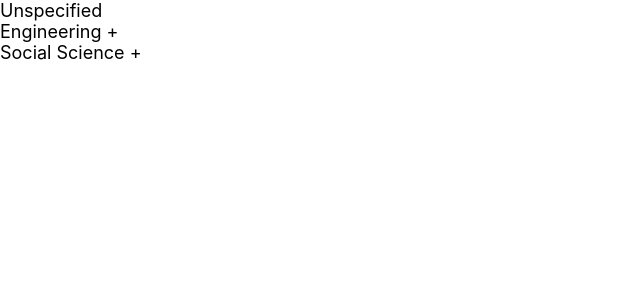
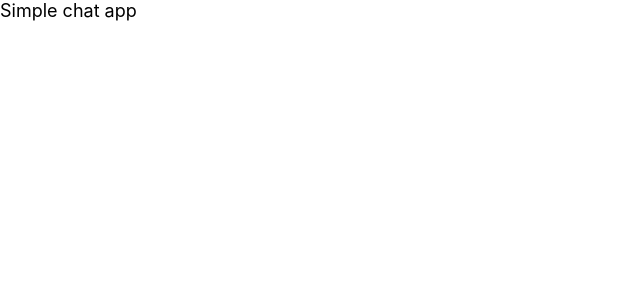
Before and after one commit to bijay007/chat_app, a React (Create React App) app in the folder chat_client/: page / in a window 1280 px wide. Shown: the top 300 px of the page, without its empty margins (0-640 px from the left). Built offline with nearby package versions, Linux system fonts and the light colour scheme.

Commit message:
Remove code related to react-simple-treeview npm package

```diff
--- a/chat_client/src/App.js
+++ b/chat_client/src/App.js
@@ -4,18 +4,13 @@ import { ApolloClient } from 'apollo-client';
 import apolloClientOptions from './config/apolloConfig';
 import './App.css';
 
-// Data
-import dummyData from './utils/_dummy';
-
 // Components
-import NestedList from "./components/nestedList/NestedList";
-
 const App = () => {
   const apolloClient = new ApolloClient({...apolloClientOptions});
   // Apollo provider as top level wrapper to manage local state and query manipulations
   return (
     <ApolloProvider client={apolloClient}>
-      <NestedList list={dummyData} styles={{}}/>
+      <div>Simple chat app</div>
     </ApolloProvider>
   )
 }
--- a/chat_client/src/components/nestedList/NestedList.css
+++ /dev/null
@@ -1,4 +0,0 @@
-.NestedList {
-  display: grid;
-  border: 1px solid lightgray;
-}
--- a/chat_client/src/components/nestedList/NestedList.js
+++ /dev/null
@@ -1,41 +0,0 @@
-import React, { Component } from 'react';
-import NestedListItem from './NestedListItem';
-import './NestedList.css';
-
-class NestedList extends Component {
-
-  constructor(props) {
-    super(props);
-    this.state = {
-      collapsed: [...Array(this.props.list.length).keys()].map(() => true) // all root trees collpased by default
-    }
-  }
-
-  createChildrenNodes = list => {
-    if (list.length) {
-      let childrenWithHandlers = list.map((item, index) => {
-        return (
-          <NestedListItem key={index}
-            data={item}
-            createChildrenNodes={this.createChildrenNodes}
-            styles={this.props.styles}
-          />
-        )
-      })
-      return childrenWithHandlers;
-    }
-  }
-
-  render() {
-    const { list, styles } = this.props;
-    return (
-      <div style={styles.listWrapper || {}}>
-        {
-          this.createChildrenNodes(list)
-        }
-      </div>
-    )
-  }
-}
-
-export default NestedList;
--- a/chat_client/src/components/nestedList/NestedListItem.css
+++ /dev/null
@@ -1,8 +0,0 @@
-.NestedListItem {
-  display: flex;
-  flex-direction: column;
-  align-items: flex-start;
-  height: 5vmin;
-  border-bottom: 1px solid gray;
-  padding: 0.25rem 0.5rem;
-}
--- a/chat_client/src/components/nestedList/NestedListItem.js
+++ /dev/null
@@ -1,42 +0,0 @@
-import React, { Component } from 'react';
-import './NestedListItem.css'
-export default class NestedListItem extends Component {
-
-  constructor(props) {
-    super(props)
-    this.state = {
-      collapsed: true
-    }
-    // reusing this parent method signature for recursive component creation
-    this.createChildrenNodes = this.props.createChildrenNodes.bind(this);
-  }
-
-  clickHandler = () => this.setState({ collapsed: !this.state.collapsed })
-
-  render() {
-    const { data, styles } = this.props;
-    return (
-      <React.Fragment>
-        <div style={styles.listItem || {}} onClick={() => this.clickHandler()}>
-          <div>
-            <span>{data.title ? data.title : `-`}</span>
-            {
-              data.data
-              ? <span>{this.state.collapsed ? ' + ' : ' - '}</span>
-              : null
-            }
-          </div>
-        </div>
-        <div>
-        {
-          this.state.collapsed
-          ? null
-          : data.data
-            ? this.createChildrenNodes(data.data)
-            : null
-        }
-        </div>
-      </React.Fragment>
-    )
-  }
-}
--- a/chat_client/src/utils/_dummy.js
+++ /dev/null
@@ -1,40 +0,0 @@
-// dummy data for testing purposes
-
-let dummyData = [
-  {
-    title: 'Unspecified'
-  },
-  {
-    title: 'Engineering',
-    data: [
-      {
-        title: 'Math'
-      }
-    ]
-  },
-  {
-    title: 'Social Science',
-    data: [
-      {
-        title: 'Administration',
-        data: [
-          {
-            title: 'MBA',
-            data: [
-              {
-                title: 'Universities',
-                data: [
-                  {
-                    title: 'EAE'
-                  }
-                ]
-              }
-            ]
-          }
-        ]
-      }
-    ]
-  },
-]
-
-export default dummyData;
```
Also changed, not shown: chat_client/src/utils/getObjectDepth.js (deleted, +0 -18 lines).
